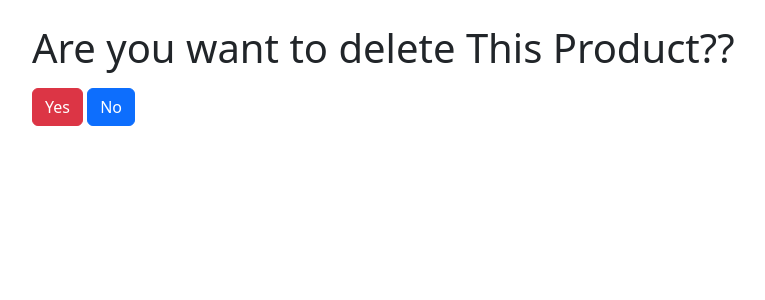
After one commit to Sazzat-UGV/django_assesment, a Django app: page /product/7/delete/ in a window 1280 px wide. The commit adds this page. Shown: the top 300 px of the page, without its empty margins (50-815 px from the left). Run offline with Django 4.2, Linux system fonts and the light colour scheme; data comes from the database, SQL or seed files in the repository; both versions use the stored data as it was after the commit.

Commit message:
product_delete_view

```diff
--- /dev/null
+++ b/myapps/templates/products/product_delete.html
@@ -0,0 +1,20 @@
+<!doctype html>
+<html lang="en">
+  <head>
+    <meta charset="utf-8">
+    <meta name="viewport" content="width=device-width, initial-scale=1">
+    <title>Bootstrap demo</title>
+    <link href="https://cdn.jsdelivr.net/npm/bootstrap@5.3.0-alpha1/dist/css/bootstrap.min.css" rel="stylesheet" integrity="sha384-GLhlTQ8iRABdZLl6O3oVMWSktQOp6b7In1Zl3/Jr59b6EGGoI1aFkw7cmDA6j6gD" crossorigin="anonymous">
+  </head>
+  <body>
+    <div class="container py-4">
+        <h1>Are you want to delete This Product??</h1>
+    <form action="" method="post">
+        {% csrf_token %}
+        <button type="submit" class="btn btn-danger my-2">Yes</button>
+        <a href="/"><button type="button" class="btn btn-primary my-2 ">No</button></a>
+    </form>
+</div>
+    <script src="https://cdn.jsdelivr.net/npm/bootstrap@5.3.0-alpha1/dist/js/bootstrap.bundle.min.js" integrity="sha384-w76AqPfDkMBDXo30jS1Sgez6pr3x5MlQ1ZAGC+nuZB+EYdgRZgiwxhTBTkF7CXvN" crossorigin="anonymous"></script>
+  </body>
+</html>
--- a/myapps/templates/products/product_list.html
+++ b/myapps/templates/products/product_list.html
@@ -54,6 +54,7 @@
                 <td>
                     <a href="/product/{{ item.id }}/"><button type="button" class="btn btn-warning">View</button></a>
                     <a href="/product/{{ item.id }}/update/"><button type="button" class="btn btn-info">Update</button></a>
+                    <a href="/product/{{ item.id }}/delete/"><button type="button" class="btn btn-danger">Delete</button></a>
                 </td>
               </tr>
               {% endfor %}
--- a/myapps/views.py
+++ b/myapps/views.py
@@ -43,3 +43,10 @@ def product_update(request, pk):
         "form":form
     }
     return render(request,"products/product_create.html",context)
+
+def product_delete(request,pk):
+    product=Product.objects.get(id=pk)
+    if request.method=="POST":
+        product.delete()
+        return redirect('/')
+    return render(request,"products/product_delete.html")
--- a/myproject/urls.py
+++ b/myproject/urls.py
@@ -15,8 +15,7 @@ Including another URLconf
 """
 from django.contrib import admin
 from django.urls import path
-from myapps.views import print_response,product_list,product_detail,product_create,product_update
-
+from myapps.views import print_response,product_list,product_detail,product_create,product_update,product_delete
 urlpatterns = [
     path('admin/', admin.site.urls),
     path('print_response/', print_response),
@@ -24,4 +23,5 @@ urlpatterns = [
     path('product/', product_create),
     path('product/<pk>/', product_detail),
     path('product/<pk>/update/', product_update),
+    path('product/<pk>/delete/', product_delete),
 ]
```
Also changed, not shown: db.sqlite3.
